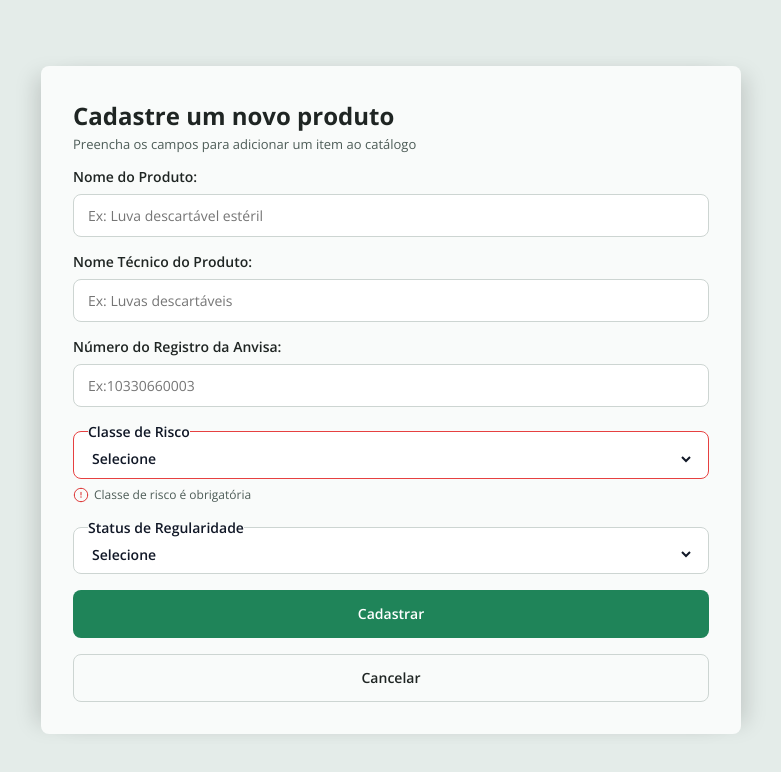
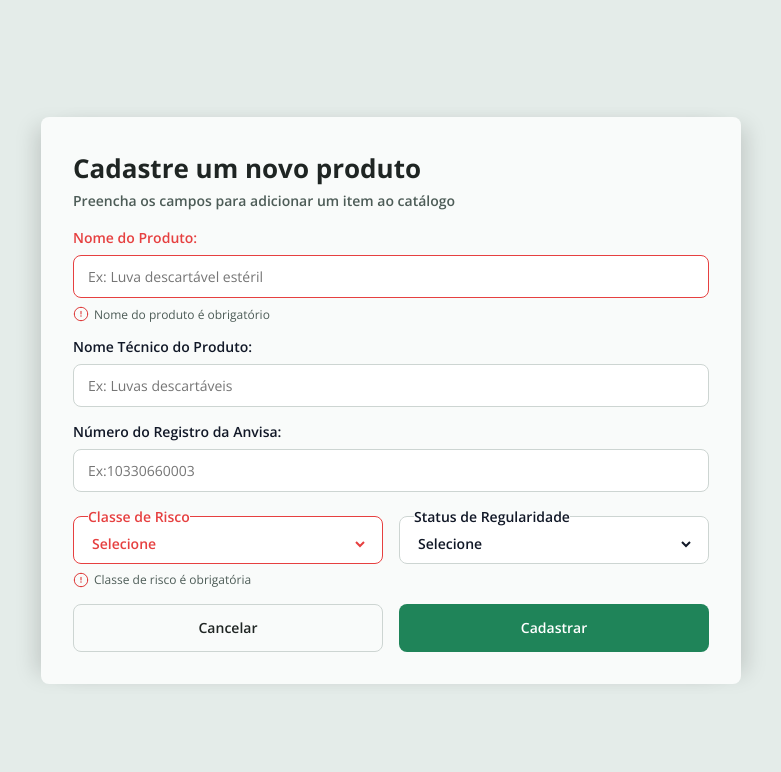
Before and after one commit to luizroquim/cadastro_produtos_anvisa, a React (Vite) app: page / in a window 1280 px wide. Shown: the top 772 px of the page, without its empty margins (249-1030 px from the left). Built offline with nearby package versions, Linux system fonts and the light colour scheme.

Commit message:
fix:update error styling for labels and inputs

```diff
--- a/src/components/Reuse/InputField/styles.ts
+++ b/src/components/Reuse/InputField/styles.ts
@@ -11,6 +11,7 @@ export const InputContainer = styled.div<InputContainerProps>`
   gap: 8px;
   label {
     font: ${({ theme }) => theme.font.openSans.small_600};
+    color: ${({ theme,error }) => error ? theme.colors.semantic_error: theme.colors.gray_800};
   }
   input {
     padding: 12px 14px;
@@ -27,9 +28,6 @@ export const InputContainer = styled.div<InputContainerProps>`
       border: 1px solid
         ${({ theme, error }) =>
           error ? theme.colors.semantic_error : theme.colors.green_200};
-
-      box-shadow: ${({ error }) =>
-        error ? "0 0 10px 1px rgba(53, 43, 43, 0.1)" : "none"};
     }
   }
 `;
--- a/src/components/Reuse/Select/styles.ts
+++ b/src/components/Reuse/Select/styles.ts
@@ -16,7 +16,7 @@ export const FieldSetForm = styled.fieldset<FieldSetFormProps>`
   background-color: ${({ theme }) => theme.colors.background};
   border-radius: 8px;
   font: ${({ theme }) => theme.font.openSans.small_600};
-  color: ${({ theme }) => theme.colors.gray_800};
+  color: ${({ theme,error }) => error ? theme.colors.semantic_error: theme.colors.gray_800};
   padding: 8px 14px;
   border: 1px solid
     ${({ theme, error }) =>
--- a/src/components/TitleContainer/styles.ts
+++ b/src/components/TitleContainer/styles.ts
@@ -3,21 +3,21 @@ import styled from "styled-components";
 export const Title = styled.div`
 
 width:100%;
-height:50px;
+height:100%;
 display:flex;
 flex-direction:column;
 
 background-color:${({theme})=> theme.colors.gray_500};
-gap:2px;
+gap:4px;
 
 h1{
-  font:${({theme})=> theme.font.openSans.big_700 };
+  font:${({theme})=> theme.font.openSans.x_big_700 };
   color:${({theme})=> theme.colors.gray_100}
 
 }
 
 p{
-  font:${({theme})=> theme.font.openSans.x_small_400};
+  font:${({theme})=> theme.font.openSans.small_600};
   color:${({theme})=> theme.colors.gray_200}
 }
 `
--- a/src/pages/NewProduct/index.tsx
+++ b/src/pages/NewProduct/index.tsx
@@ -1,8 +1,6 @@
 import { TitleContainer } from "../../components/TitleContainer";
 import { InputField } from "../../components/Reuse/InputField";
-import { Container } from "./styles";
-import { Content } from "./styles";
-import { Form, FormData } from "./styles";
+import { Container, Content, Form, FormData, RowField } from "./styles";
 import { Select } from "../../components/Reuse/Select";
 import { useState } from "react";
 import { Button } from "../../components/Reuse/Button";
@@ -19,7 +17,7 @@ export function NewProduct() {
 
         <Form>
           <FormData>
-            <InputField placeholder="Ex: Luva descartável estéril">
+            <InputField placeholder="Ex: Luva descartável estéril" error={"Nome do produto  é obrigatório"}>
               Nome do Produto:
             </InputField>
 
@@ -30,8 +28,12 @@ export function NewProduct() {
             <InputField placeholder="Ex:10330660003">
               Número do Registro da Anvisa:
             </InputField>
-
-            <Select required legend="Classe de Risco" error="Classe de risco é obrigatória">
+            <RowField>
+              <Select
+                required
+                legend="Classe de Risco"
+                error="Classe de risco é obrigatória"
+              >
                 <option value="Classe I - Baixo Risco">
                   Classe I - Baixo Risco
                 </option>
@@ -51,17 +53,23 @@ export function NewProduct() {
                 <option value="Vigente">Vigente</option>
                 <option value="Vencido">Vencido</option>
                 <option value="Em revalidação">Em revalidação</option>
-              <option value="Outro">Outro</option>
+                <option value="Data de vencimento">Data de vencimento</option>
               </Select>
-            {status === "Outro" && (
-              <InputField type="date">Data de vencimento:</InputField>
+              {status === "Data de vencimento" && (
+                <InputField error={"Data de vencimento é obrigatória"}type="date">Data de vencimento:</InputField>
               )}
+            </RowField>
+            <RowField>
 
-            <Button buttonColor="primary" variant="base" isLoading={false}>Cadastrar</Button>
-            <Button buttonColor="cancel"variant="base" isLoading={false}>Cancelar</Button>
+              <Button buttonColor="cancel" variant="base" isLoading={false}>
+                Cancelar
+              </Button>
 
+              <Button buttonColor="primary" variant="base" isLoading={false}>
+                Cadastrar
+              </Button>
+            </RowField>
           </FormData>
-
         </Form>
       </Content>
     </Container>
--- a/src/pages/NewProduct/styles.ts
+++ b/src/pages/NewProduct/styles.ts
@@ -41,3 +41,10 @@ flex-direction:column;
 gap:16px;
 
 `
+
+export const RowField = styled.div`
+display:grid;
+grid-template-columns:repeat(2,1fr);
+gap:16px;
+
+`
--- a/src/theme/fonts/index.ts
+++ b/src/theme/fonts/index.ts
@@ -16,6 +16,11 @@ export const openSansFont = {
   big_600: "600 24px/1.5 'Open Sans', sans-serif",
   big_700: "700 24px/1.5 'Open Sans', sans-serif",
 
+
+  //26px
+   x_big_700: "700 26px/1.5 'Open Sans', sans-serif",
+
+  //40px
   giant_400: "400 40px/1.25 'Open Sans', sans-serif",
   giant_600: "600 40px/1.25 'Open Sans', sans-serif",
   giant_700: "700 40px/1.25 'Open Sans', sans-serif",
```
Lines whose indentation alone changed are shown as unchanged.
